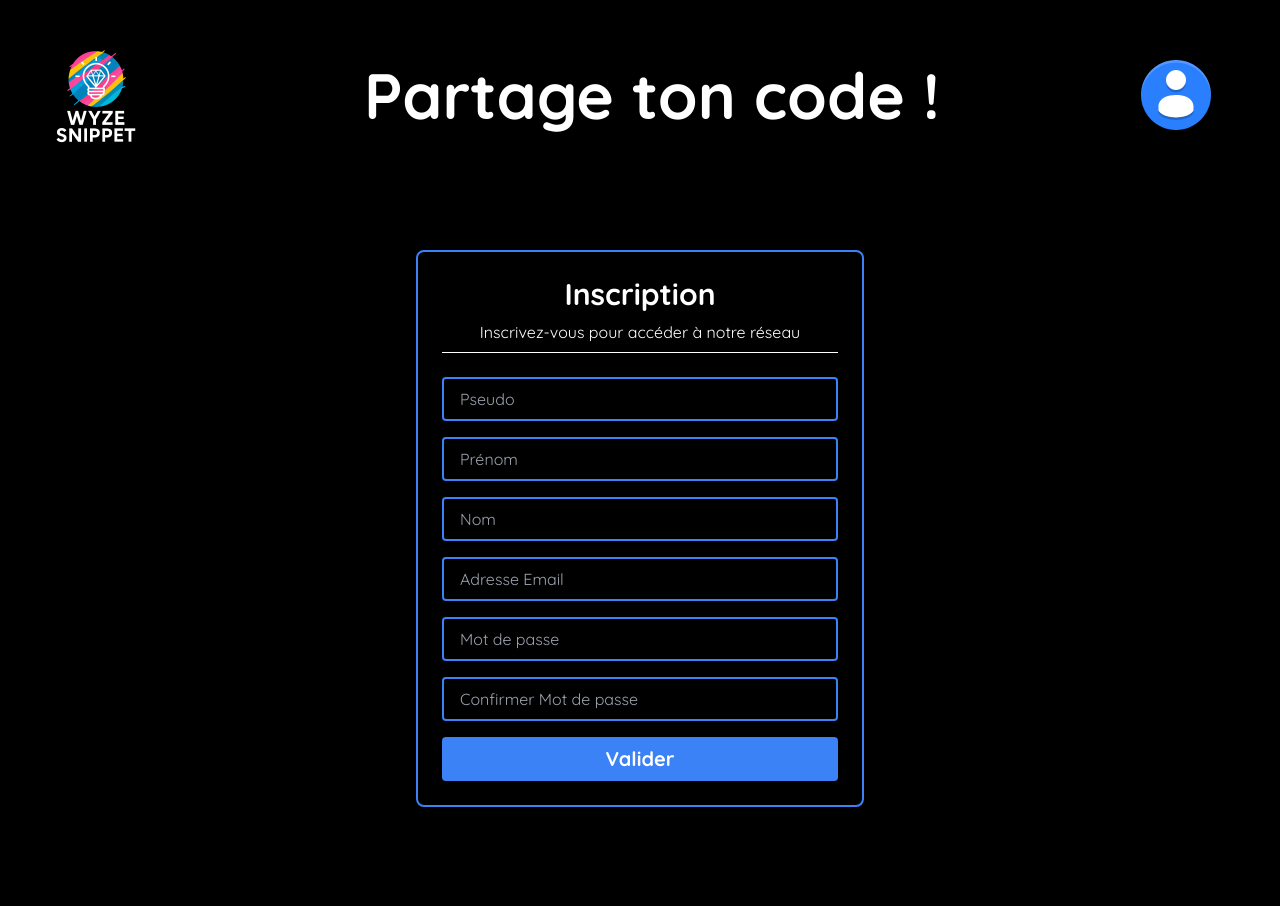
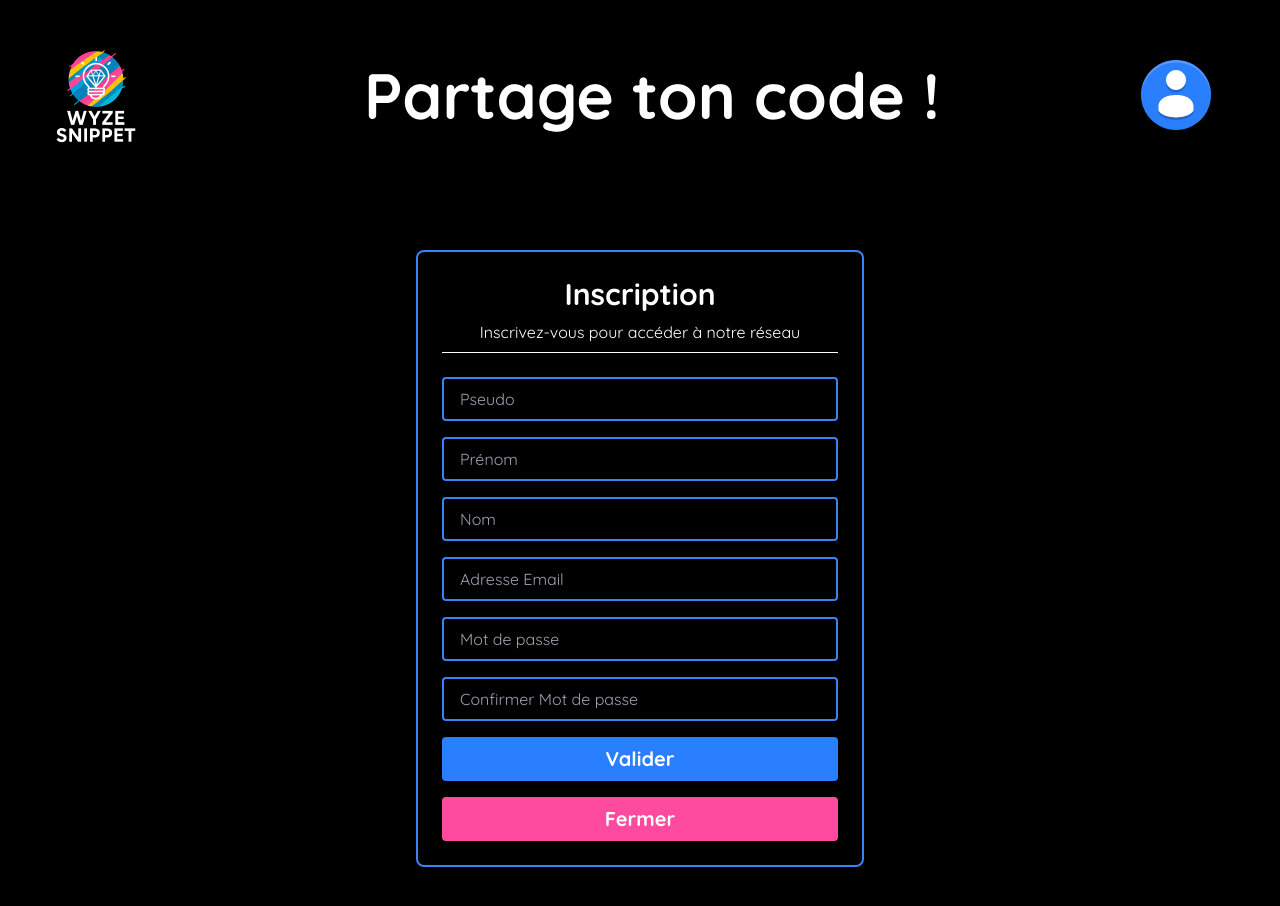
Before and after one commit to Ludovicscelles/WizeSnippets, a React (Vite) app in the folder client/: page /inscription in a window 1280 px wide. Before the commit the page ends 847 px from the top, so only its background shows below. Built offline with nearby package versions, Linux system fonts and the light colour scheme.

Commit message:
refactor(button): isolate button for reuse across pages

```diff
--- a/client/src/App.tsx
+++ b/client/src/App.tsx
@@ -10,7 +10,6 @@ function App() {
       <main>
         <Outlet />
       </main>
-
     </>
   );
 }
--- /dev/null
+++ b/client/src/components/ui/Button.tsx
@@ -0,0 +1,28 @@
+import React from "react";
+
+type ButtonProps = {
+  children: React.ReactNode;
+  type?: "button" | "submit" | "reset";
+  onClick?: () => void;
+  className?: string;
+};
+
+export const Button: React.FC<ButtonProps> = ({
+  children,
+  type = "button",
+  onClick,
+  className = "",
+}) => {
+  const baseClass =
+    "w-full py-2 text-white text-xl font-bold rounded transition";
+
+  return (
+    <button
+      type={type}
+      onClick={onClick}
+      className={`${baseClass} ${className}`}
+    >
+      {children}
+    </button>
+  );
+};
--- a/client/src/pages/AddASnippet.tsx
+++ b/client/src/pages/AddASnippet.tsx
@@ -3,8 +3,11 @@ import { useEffect, useState } from "react";
 import axios from "axios";
 import { toast } from "react-toastify";
 import { useAuth } from "../service/UseAuth";
+import { useNavigate } from "react-router-dom";
+import { Button } from "../components/ui/Button";
 
 export default function AddASnippet() {
+  const navigate = useNavigate();
   const { token } = useAuth();
 
   const [showTitleInput, setShowTitleInput] = useState(false);
@@ -116,6 +119,7 @@ export default function AddASnippet() {
     setShowTitleInput(false);
     setShowCodeInput(false);
     setShowMessageInput(false);
+    navigate("/snippets");
   };
 
   return (
@@ -153,8 +157,9 @@ export default function AddASnippet() {
             onChange={handleChangeLanguage}
             className="w-full px-4 py-2 bg-black text-white border-2 border-bluewize rounded focus:outline-none focus:ring-2 focus:ring-bluewize"
           >
-
-            <option value="" disabled>Selectionner un langage</option>
+            <option value="" disabled>
+              Selectionner un langage
+            </option>
             {languageOptions}
           </select>
         </div>
@@ -211,19 +216,16 @@ export default function AddASnippet() {
           </div>
         )}
         <div className="space-y-4">
-          <button
-            type="submit"
-            className="w-full py-2 bg-bluewize text-white text-xl font-bold rounded hover:bg-bluewize transition"
-          >
+          <Button type="submit" className="bg-bluewize hover:bg-blue-700">
             Valider
-          </button>
-          <button
+          </Button>
+          <Button
             type="button"
-            className="w-full py-2 bg-bluewize text-white text-xl font-bold rounded hover:bg-red-500 transition"
+            className="bg-pinkwize hover:bg-red-500"
             onClick={handleClose}
           >
             Fermer
-          </button>
+          </Button>
         </div>
       </form>
     </div>
--- a/client/src/pages/AddComment.tsx
+++ b/client/src/pages/AddComment.tsx
@@ -5,8 +5,11 @@ import { toast } from "react-toastify";
 import { useAuth } from "../service/UseAuth";
 import { useParams } from "react-router-dom";
 import { useLoaderData } from "react-router-dom";
+import { useNavigate } from "react-router-dom";
+import { Button } from "../components/ui/Button";
 
 export default function AddComment() {
+  const navigate = useNavigate();
   const { id } = useParams<"id">();
 
   const snippet = useLoaderData() as { title: string };
@@ -70,6 +73,7 @@ export default function AddComment() {
     setMessage("");
     setShowSuggestedCodeInput(false);
     setShowMessageInput(false);
+    navigate(`/snippets/${id}`);
   };
 
   return (
@@ -137,19 +141,22 @@ export default function AddComment() {
           </div>
         )}
         <div className="space-y-4">
-          <button
+
+          <Button
             type="submit"
-            className="w-full py-2 bg-bluewize text-white text-xl font-bold rounded hover:bg-bluewize transition"
+            className="bg-bluewize hover:bg-blue-700"
           >
             Valider
-          </button>
-          <button
+          </Button>
+
+          <Button
             type="button"
-            className="w-full py-2 bg-bluewize text-white text-xl font-bold rounded hover:bg-red-500 transition"
+            className="bg-pinkwize hover:bg-red-500"
             onClick={handleClose}
           >
             Fermer
-          </button>
+          </Button>
+
         </div>
       </form>
     </div>
--- a/client/src/pages/Connexion.tsx
+++ b/client/src/pages/Connexion.tsx
@@ -2,6 +2,7 @@ import { useState } from "react";
 import { useAuth } from "../service/UseAuth";
 import axios from "axios";
 import { toast } from "react-toastify";
+import { Button } from "../components/ui/Button";
 
 export default function Connexion() {
   const { login } = useAuth();
@@ -81,12 +82,9 @@ export default function Connexion() {
           />
         </div>
         <div>
-          <button
-            type="submit"
-            className="w-full py-2 bg-blue-500 text-white text-xl font-bold rounded hover:bg-bluewize transition"
-          >
-            Valider
-          </button>
+          <Button type="submit" className="bg-bluewize hover:bg-blue-700">
+            Se connecter
+          </Button>
           {error && <p className="text-red-500 text-center mt-2">{error}</p>}
         </div>
       </div>
--- a/client/src/pages/Inscription.tsx
+++ b/client/src/pages/Inscription.tsx
@@ -2,8 +2,11 @@ import { useState } from "react";
 import { useAuth } from "../service/UseAuth";
 import axios from "axios";
 import { toast } from "react-toastify";
+import { Button } from "../components/ui/Button";
+import { useNavigate } from "react-router-dom";
 
 export default function Inscription() {
+  const navigate = useNavigate();
   const { login } = useAuth();
 
   const [pseudo, setPseudo] = useState("");
@@ -84,6 +87,17 @@ export default function Inscription() {
       toast.error("Erreur d'inscription. Veuillez réessayer.");
     }
   };
+
+  const handleClose = () => {
+    setPseudo("");
+    setFirstname("");
+    setLastname("");
+    setEmail("");
+    setPassword("");
+    setConfirmPassword("");
+    navigate("/snippets");
+  };
+
   return (
     <div className="max-w-md mx-auto mt-10 p-6 border-2 border-blue-500 rounded-lg bg-black text-white">
       <h1 className="text-3xl font-bold text-center mb-2">Inscription</h1>
@@ -134,12 +148,16 @@ export default function Inscription() {
           placeholder="Confirmer Mot de passe"
           className="w-full px-4 py-2 bg-black text-white border-2 border-blue-500 rounded focus:outline-none focus:ring-2 focus:ring-blue-400"
         />
-        <button
-          type="submit"
-          className="w-full py-2 bg-blue-500 text-white text-xl font-bold rounded hover:bg-blue-600 transition"
+        <Button type="submit" className="bg-bluewize hover:bg-blue-700">
+          Valider
+        </Button>
+        <Button
+          type="button"
+          className="bg-pinkwize hover:bg-red-500"
+          onClick={handleClose}
         >
-          Valider
-        </button>
+          Fermer
+        </Button>
       </form>
     </div>
   );
```
